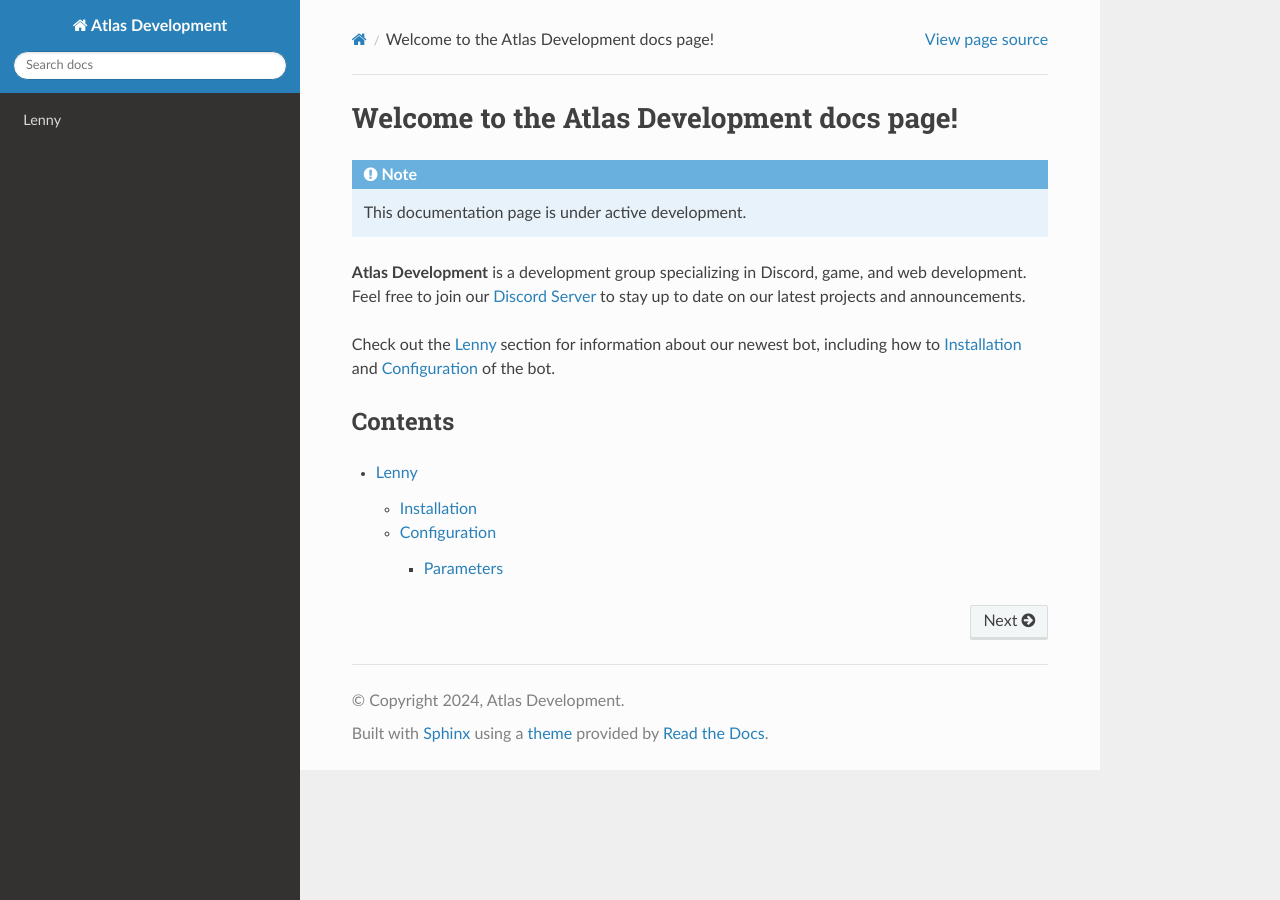
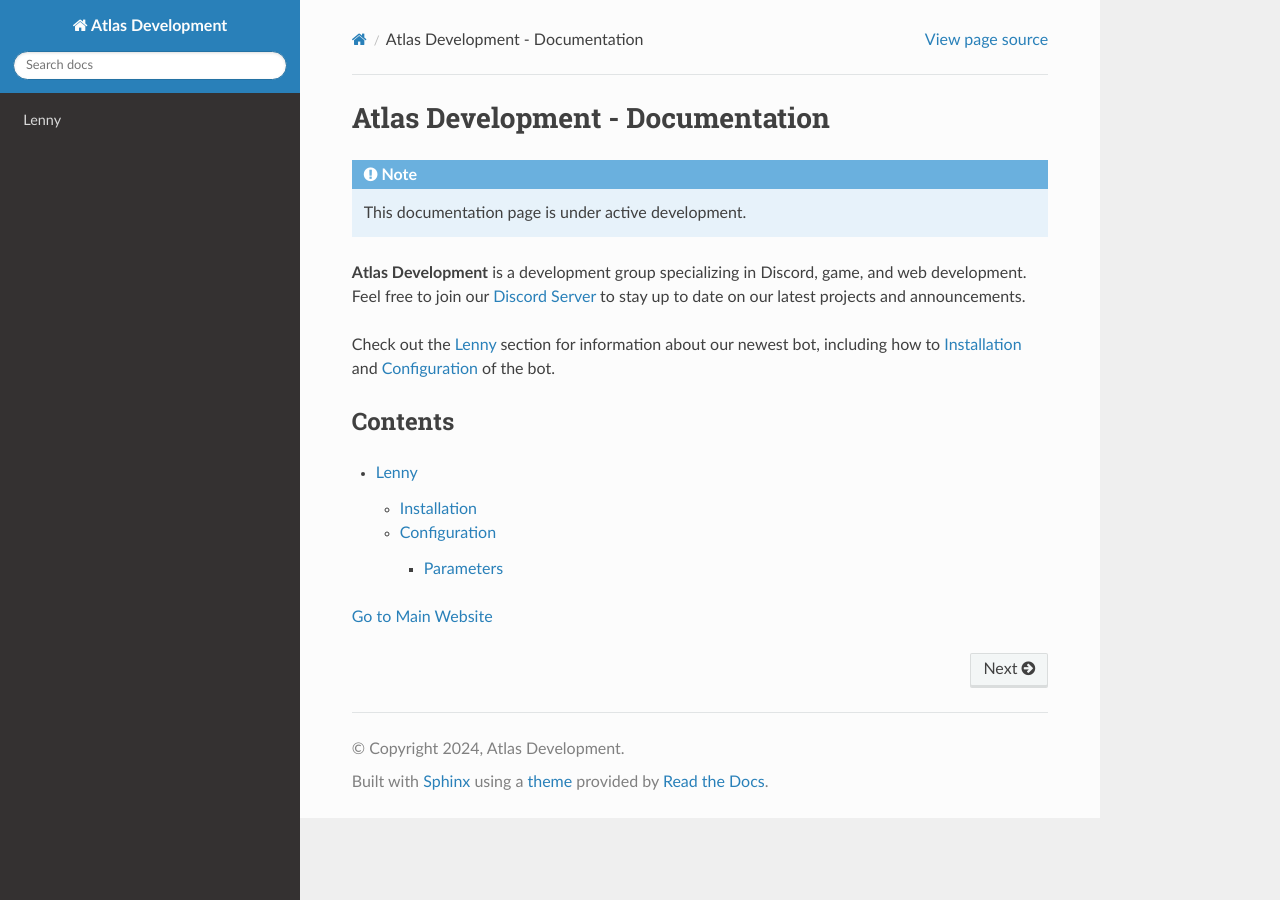
Before and after one commit to madebyatlas/docs, a Sphinx documentation site: the page built from docs/source/index.rst, in a window 1280 px wide. Built offline with Sphinx 7.4.7 and the Read the Docs theme 3.1.0, drawn with Linux system fonts in a browser that asks for light colours.

Commit message:
Update index.rst

```diff
--- a/docs/source/index.rst
+++ b/docs/source/index.rst
@@ -1,4 +1,4 @@
-Welcome to the Atlas Development docs page!
+Atlas Development - Documentation
 ===========================================
 
 .. note::
@@ -18,3 +18,6 @@
 .. toctree::
 
    lenny
+
+
+`Go to Main Website <https://madebyatlas.dev>`_
```
